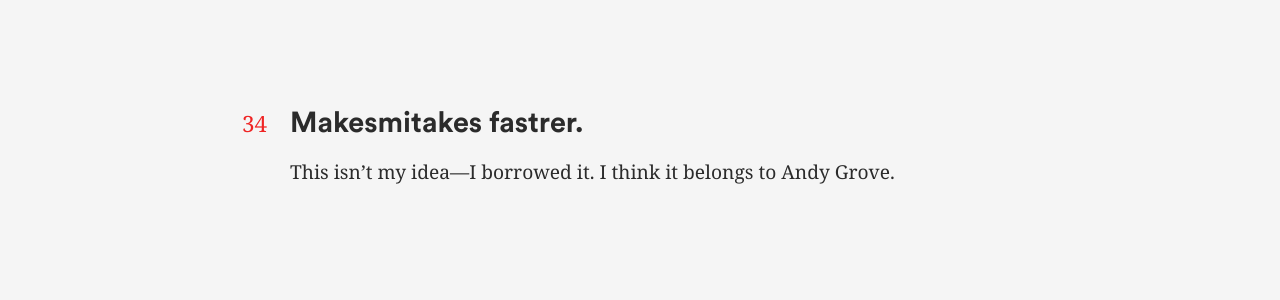
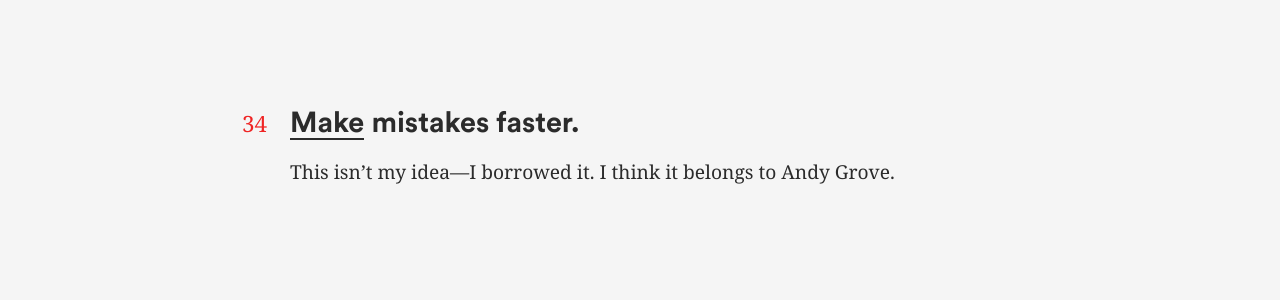
Before and after one commit to JasonEtco/ondesign-xyz, a Jekyll site: the page built from _posts/2015-09-04-incomplete-manifesto-for-growth.md, in a window 1280 px wide and 1400 px high, scrolled down 11373 px. Shown: the part 151-451 px from the top of the window. Built offline with Jekyll 4.4.1, drawn with Linux system fonts in a browser that asks for light colours; part of the change alters nothing that is shown.

Commit message:
34. Make mistakes faster

```diff
--- a/_posts/2015-09-04-incomplete-manifesto-for-growth.md
+++ b/_posts/2015-09-04-incomplete-manifesto-for-growth.md
@@ -106,7 +106,7 @@ Every collaborator who enters our orbit brings with him or her a world more stra
 33. ## Take field trips.
 The bandwidth of the world is greater than that of your TV set, or the Internet, or even a totally immersive, interactive, dynamically rendered, object-oriented, real-time, computer graphic–simulated environment.
 
-34. ## Makesmitakes fastrer.
+34. ## <button id="makeMistake">Make</button> <span id="mistakes">mistakes</span> faster.
 This isn’t my idea&mdash;I borrowed it. I think it belongs to Andy Grove.
 
 35. ## Imitate.
@@ -166,4 +166,22 @@ Play can only happen when people feel they have control over their lives. We can
 		changeYou.classList.toggle('changed');
 	});
 
+	// 34. Make mistakes faster.
+	var mistakes = document.getElementById('mistakes');
+	String.prototype.shuffle = function () {
+	    var a = this.split(""),
+	        n = a.length;
+
+	    for(var i = n - 1; i > 0; i--) {
+	        var j = Math.floor(Math.random() * (i + 1));
+	        var tmp = a[i];
+	        a[i] = a[j];
+	        a[j] = tmp;
+	    }
+	    return a.join("");
+	}
+	makeMistake.addEventListener('click', function() {
+		newMistake = mistakes.innerHTML.shuffle();
+		mistakes.innerHTML = newMistake;
+	});
 </script>
--- a/_sass/posts/articles/incomplete-manifesto-for-growth.scss
+++ b/_sass/posts/articles/incomplete-manifesto-for-growth.scss
@@ -62,8 +62,8 @@
 		}
 	}
 
-	// 1. Allow events to change you.
-	li:nth-child(1) {
+	// 1. Allow events to change you. && 34. Make mistakes faster.
+	li:nth-child(1), li:nth-child(35) {
 		button {
 			margin: 0;
 			border: none;
```
